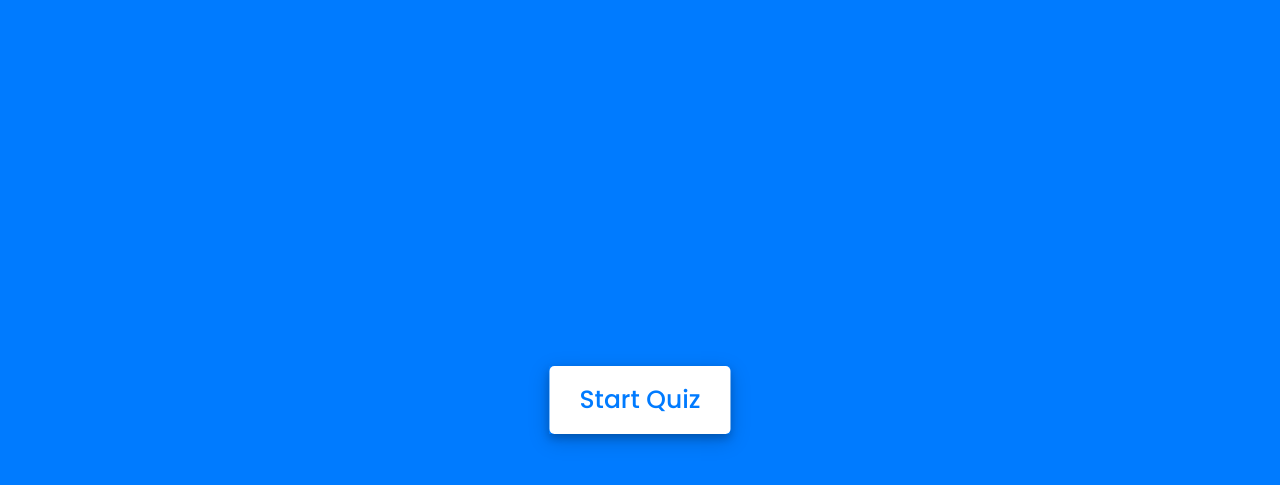
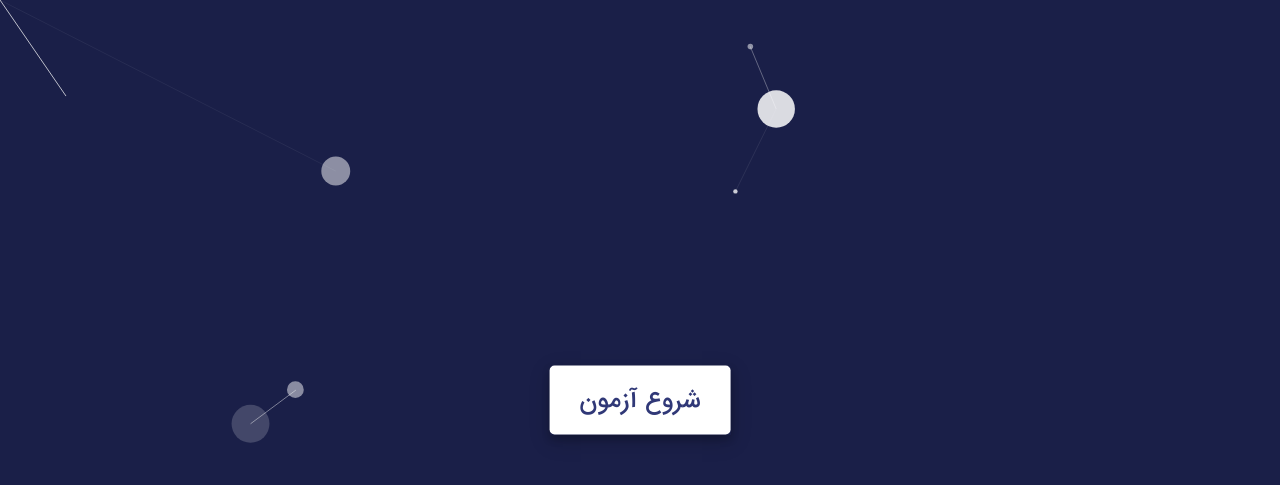
Before and after one commit to masoudred6464/Quiz-app, a plain HTML site: page index.html in a window 1280 px wide. Shown: the top 485 px of the page. Drawn offline with nearby package versions, Linux system fonts and the light colour scheme.

Commit message:
edit color and text of project

```diff
--- a/index.html
+++ b/index.html
@@ -1,5 +1,5 @@
 <!DOCTYPE html>
-<html lang="en">
+<html lang="fa" dir="rtl">
   <head>
     <meta charset="UTF-8" />
     <meta http-equiv="X-UA-Compatible" content="IE=edge" />
@@ -12,45 +12,47 @@
       href="https://cdnjs.cloudflare.com/ajax/libs/font-awesome/5.13.0/css/all.min.css"
       rel="stylesheet"
     />
+    <script src="https://cdn.jsdelivr.net/particles.js/2.0.0/particles.min.js"></script>
   </head>
   <body>
+    <div id="particles-js"></div>
     <!-- Start Quiz Button -->
-    <div class="start-btn"><button>Start Quiz</button></div>
+    <div class="start-btn"><button>شروع آزمون</button></div>
 
     <!-- Info Box -->
     <div class="info-box">
       <div class="info-title">
-        <span>Some Rules of this Quiz</span>
+        <span>قوانین پاسخگویی به سوالات</span>
       </div>
       <div class="info-list">
         <div class="info">
-          1. You will have only <span>15 seconds</span> per each questions.
+          ۱. شما فقط <span>۱۵ ثانیه</span> برای پاسخگویی به هر سوال فرصت دارید.
         </div>
         <div class="info">
-          2. Once you select your answer, you can't reselect.
+          ۲. هنگامی که یک گزینه را انتخاب کردید، امکان تصحیح آن وجود ندارد.
         </div>
         <div class="info">
-          3. You can't select any option once time goes off.
+          ۳. هنگامی که زمان به پایان برسد نمیتوانید گزینه ای را انتخاب کنید.
         </div>
         <div class="info">
-          4. You can't exit from the Quiz while you're playing.
+          ۴. در هنگام آزمون تا پایان سوالات نمیتوانید خارج شوید.
         </div>
         <div class="info">
-          5. You'll get points on the basis of your correct answers.
+          ۵. بر اساس تعداد پاسخ های صحیح امتیاز میگیرید.
         </div>
       </div>
       <div class="btns">
-        <button class="quit">Exit Quiz</button>
-        <button class="restart">Continue</button>
+        <button class="quit">خروج</button>
+        <button class="restart">ادامه</button>
       </div>
     </div>
 
     <!-- Quiz Box -->
     <div class="quiz-box">
       <header>
-        <div class="title">Awesome Quiz Application</div>
+        <div class="title">آزمون عمومی</div>
         <div class="timer">
-          <div class="time-text">Time Left</div>
+          <div class="time-text">زمان باقی مانده </div>
           <div class="timer-sec">15</div>
         </div>
         <div class="time-line"></div>
@@ -86,7 +88,7 @@
             Questions</span
           > -->
         </div>
-        <button class="next-btn">Next Que</button>
+        <button class="next-btn">بعدی</button>
       </footer>
     </div>
 
@@ -95,7 +97,7 @@
       <div class="icon">
         <i class="fas fa-crown"></i>
       </div>
-      <div class="complete-text">You've completed the Quiz!</div>
+      <div class="complete-text">آزمون به پایان رسید!</div>
       <div class="score-text">
         <!-- <span
           >and sorry, You got only
@@ -105,11 +107,12 @@
         > -->
       </div>
       <div class="btns">
-        <button class="restart">Replay Quiz</button>
-        <button class="quit">Quit Quiz</button>
+        <button class="restart">تکرار آزمون</button>
+        <button class="quit">خروج</button>
       </div>
     </div>
 
+    <script src="./js/particles.js"></script>
     <!-- js file -->
     <script src="js/script.js" type="module"></script>
   </body>
--- /dev/null
+++ b/js/particles.js
@@ -0,0 +1,543 @@
+particlesJS("particles-js", {
+  autoPlay: true,
+  background: {
+    color: {
+      value: "#0d47a1",
+    },
+    image: "",
+    position: "50% 50%",
+    repeat: "no-repeat",
+    size: "cover",
+    opacity: 1,
+  },
+  backgroundMask: {
+    composite: "destination-out",
+    cover: {
+      color: {
+        value: "#fff",
+      },
+      opacity: 1,
+    },
+    enable: false,
+  },
+  defaultThemes: {},
+  delay: 0,
+  fullScreen: {
+    enable: true,
+    zIndex: 1,
+  },
+  detectRetina: true,
+  duration: 0,
+  fpsLimit: 120,
+  interactivity: {
+    detectsOn: "window",
+    events: {
+      onClick: {
+        enable: false,
+        mode: "push",
+      },
+      onDiv: {
+        selectors: "#repulse-div",
+        enable: true,
+        mode: "repulse",
+        type: "circle",
+      },
+      onHover: {
+        enable: false,
+        mode: "repulse",
+        parallax: {
+          enable: false,
+          force: 2,
+          smooth: 10,
+        },
+      },
+      resize: {
+        delay: 0.5,
+        enable: true,
+      },
+    },
+    modes: {
+      attract: {
+        distance: 200,
+        duration: 0.4,
+        easing: "ease-out-quad",
+        factor: 1,
+        maxSpeed: 50,
+        speed: 1,
+      },
+      bounce: {
+        distance: 200,
+      },
+      bubble: {
+        distance: 400,
+        duration: 2,
+        mix: false,
+        opacity: 0.8,
+        size: 40,
+        divs: {
+          distance: 200,
+          duration: 0.4,
+          mix: false,
+          selectors: [],
+        },
+      },
+      connect: {
+        distance: 80,
+        links: {
+          opacity: 0.5,
+        },
+        radius: 60,
+      },
+      grab: {
+        distance: 400,
+        links: {
+          blink: false,
+          consent: false,
+          opacity: 1,
+        },
+      },
+      push: {
+        default: true,
+        groups: [],
+        quantity: 4,
+      },
+      remove: {
+        quantity: 2,
+      },
+      repulse: {
+        distance: 200,
+        duration: 0.4,
+        factor: 100,
+        speed: 1,
+        maxSpeed: 50,
+        easing: "ease-out-quad",
+        divs: {
+          distance: 200,
+          duration: 0.4,
+          factor: 100,
+          speed: 1,
+          maxSpeed: 50,
+          easing: "ease-out-quad",
+          selectors: [],
+        },
+      },
+      slow: {
+        factor: 3,
+        radius: 200,
+      },
+      trail: {
+        delay: 1,
+        pauseOnStop: false,
+        quantity: 1,
+      },
+      light: {
+        area: {
+          gradient: {
+            start: {
+              value: "#ffffff",
+            },
+            stop: {
+              value: "#000000",
+            },
+          },
+          radius: 1000,
+        },
+        shadow: {
+          color: {
+            value: "#000000",
+          },
+          length: 2000,
+        },
+      },
+    },
+  },
+  manualParticles: [],
+  particles: {
+    bounce: {
+      horizontal: {
+        random: {
+          enable: false,
+          minimumValue: 0.1,
+        },
+        value: 1,
+      },
+      vertical: {
+        random: {
+          enable: false,
+          minimumValue: 0.1,
+        },
+        value: 1,
+      },
+    },
+    collisions: {
+      absorb: {
+        speed: 2,
+      },
+      bounce: {
+        horizontal: {
+          random: {
+            enable: false,
+            minimumValue: 0.1,
+          },
+          value: 1,
+        },
+        vertical: {
+          random: {
+            enable: false,
+            minimumValue: 0.1,
+          },
+          value: 1,
+        },
+      },
+      enable: false,
+      mode: "bounce",
+      overlap: {
+        enable: true,
+        retries: 0,
+      },
+    },
+    color: {
+      value: "#ffffff",
+      animation: {
+        h: {
+          count: 0,
+          enable: false,
+          offset: 0,
+          speed: 1,
+          decay: 0,
+          sync: true,
+        },
+        s: {
+          count: 0,
+          enable: false,
+          offset: 0,
+          speed: 1,
+          decay: 0,
+          sync: true,
+        },
+        l: {
+          count: 0,
+          enable: false,
+          offset: 0,
+          speed: 1,
+          decay: 0,
+          sync: true,
+        },
+      },
+    },
+    groups: {},
+    move: {
+      angle: {
+        offset: 0,
+        value: 90,
+      },
+      attract: {
+        distance: 200,
+        enable: false,
+        rotate: {
+          x: 600,
+          y: 1200,
+        },
+      },
+      center: {
+        x: 50,
+        y: 50,
+        mode: "percent",
+        radius: 0,
+      },
+      decay: 0,
+      distance: {},
+      direction: "none",
+      drift: 0,
+      enable: true,
+      gravity: {
+        acceleration: 9.81,
+        enable: false,
+        inverse: false,
+        maxSpeed: 50,
+      },
+      path: {
+        clamp: true,
+        delay: {
+          random: {
+            enable: false,
+            minimumValue: 0,
+          },
+          value: 0,
+        },
+        enable: false,
+        options: {},
+      },
+      outModes: {
+        default: "out",
+        bottom: "out",
+        left: "out",
+        right: "out",
+        top: "out",
+      },
+      random: false,
+      size: false,
+      speed: 2,
+      spin: {
+        acceleration: 0,
+        enable: false,
+      },
+      straight: false,
+      trail: {
+        enable: false,
+        length: 10,
+        fill: {},
+      },
+      vibrate: false,
+      warp: false,
+    },
+    number: {
+      density: {
+        enable: true,
+        width: 1920,
+        height: 1080,
+      },
+      limit: 0,
+      value: 10,
+    },
+    opacity: {
+      random: {
+        enable: true,
+        minimumValue: 0.1,
+      },
+      value: {
+        min: 0.1,
+        max: 0.5,
+      },
+      animation: {
+        count: 0,
+        enable: true,
+        speed: 3,
+        decay: 0,
+        sync: false,
+        destroy: "none",
+        startValue: "random",
+        minimumValue: 0.1,
+      },
+    },
+    reduceDuplicates: false,
+    shadow: {
+      blur: 0,
+      color: {
+        value: "#000",
+      },
+      enable: false,
+      offset: {
+        x: 0,
+        y: 0,
+      },
+    },
+    shape: {
+      options: {},
+      type: "circle",
+    },
+    size: {
+      random: {
+        enable: true,
+        minimumValue: 1,
+      },
+      value: {
+        min: 0.1,
+        max: 5,
+      },
+      animation: {
+        count: 0,
+        enable: true,
+        speed: 20,
+        decay: 0,
+        sync: false,
+        destroy: "none",
+        startValue: "random",
+        minimumValue: 0.1,
+      },
+    },
+    stroke: {
+      width: 0,
+    },
+    zIndex: {
+      random: {
+        enable: false,
+        minimumValue: 0,
+      },
+      value: 0,
+      opacityRate: 1,
+      sizeRate: 1,
+      velocityRate: 1,
+    },
+    life: {
+      count: 0,
+      delay: {
+        random: {
+          enable: false,
+          minimumValue: 0,
+        },
+        value: 0,
+        sync: false,
+      },
+      duration: {
+        random: {
+          enable: false,
+          minimumValue: 0.0001,
+        },
+        value: 0,
+        sync: false,
+      },
+    },
+    rotate: {
+      random: {
+        enable: false,
+        minimumValue: 0,
+      },
+      value: 0,
+      animation: {
+        enable: false,
+        speed: 0,
+        decay: 0,
+        sync: false,
+      },
+      direction: "clockwise",
+      path: false,
+    },
+    destroy: {
+      bounds: {},
+      mode: "none",
+      split: {
+        count: 1,
+        factor: {
+          random: {
+            enable: false,
+            minimumValue: 0,
+          },
+          value: 3,
+        },
+        rate: {
+          random: {
+            enable: false,
+            minimumValue: 0,
+          },
+          value: {
+            min: 4,
+            max: 9,
+          },
+        },
+        sizeOffset: true,
+        particles: {},
+      },
+    },
+    roll: {
+      darken: {
+        enable: false,
+        value: 0,
+      },
+      enable: false,
+      enlighten: {
+        enable: false,
+        value: 0,
+      },
+      mode: "vertical",
+      speed: 25,
+    },
+    tilt: {
+      random: {
+        enable: false,
+        minimumValue: 0,
+      },
+      value: 0,
+      animation: {
+        enable: false,
+        speed: 0,
+        decay: 0,
+        sync: false,
+      },
+      direction: "clockwise",
+      enable: false,
+    },
+    twinkle: {
+      lines: {
+        enable: false,
+        frequency: 0.05,
+        opacity: 1,
+      },
+      particles: {
+        enable: false,
+        frequency: 0.05,
+        opacity: 1,
+      },
+    },
+    wobble: {
+      distance: 5,
+      enable: false,
+      speed: {
+        angle: 50,
+        move: 10,
+      },
+    },
+    orbit: {
+      animation: {
+        count: 0,
+        enable: false,
+        speed: 1,
+        decay: 0,
+        sync: false,
+      },
+      enable: false,
+      opacity: 1,
+      rotation: {
+        random: {
+          enable: false,
+          minimumValue: 0,
+        },
+        value: 45,
+      },
+      width: 1,
+    },
+    links: {
+      blink: false,
+      color: {
+        value: "#ffffff",
+      },
+      consent: false,
+      distance: 150,
+      enable: true,
+      frequency: 1,
+      opacity: 0.4,
+      shadow: {
+        blur: 5,
+        color: {
+          value: "#000",
+        },
+        enable: false,
+      },
+      triangles: {
+        enable: false,
+        frequency: 1,
+      },
+      width: 1,
+      warp: false,
+    },
+    repulse: {
+      random: {
+        enable: false,
+        minimumValue: 0,
+      },
+      value: 0,
+      enabled: false,
+      distance: 1,
+      duration: 1,
+      factor: 1,
+      speed: 1,
+    },
+  },
+  pauseOnBlur: true,
+  pauseOnOutsideViewport: true,
+  responsive: [],
+  smooth: false,
+  style: {},
+  themes: [],
+  zLayers: 100,
+});
--- a/js/questions.js
+++ b/js/questions.js
@@ -2,81 +2,114 @@
 let questions = [
     {
         num: 1,
-        question: "What does HTML stand for?",
-        answer: "Hyper Text Markup Language",
+        question: "کدام درخت نماد صلح است؟",
+        answer: "زیتون",
         options: [
-            "Hyper Text Preprocessor",
-            "Hyper Text Markup Language",
-            "Hyper Text Multiple Language",
-            "Hyper Tool Multi Language"
+            "سرو",
+            "زیتون",
+            "سیب",
+            "نارنج"
         ]
     },
     {
         num: 2,
-        question: "What does Css stand for?",
-        answer: "Cascading Style Sheet",
+        question: " آقای گل ملی جهان کیست؟",
+        answer: "کریس رونالدو",
         options: [
-            "Common Style Sheet",
-            "Colorful Style Sheet",
-            "Computer Style Sheet",
-            "Cascading Style Sheet"
+            "مارادونا",
+            "لیونل مسی",
+            "علی دایی",
+            "کریس رونالدو"
         ]
     },
     {
         num: 3,
-        question: "What does PHP stand for?",
-        answer: "Hypertext Preprocessor",
+        question: "جزایر لانگرهانس در کجا قرار دارد؟",
+        answer: "لوز المعده",
         options: [
-            "Hypertext Preprocessor",
-            "Hypertext programming",
-            "Hypertext Preprogramming",
-            "Hometext Preprocessor"
+            "اقیانوسیه",
+            "جمجمه",
+            "اسپانیا",
+            "لوز المعده"
         ]
     },
     {
         num: 4,
-        question: "What does SQL stand for?",
-        answer: "Structured Query Language",
+        question: "چند درصد بدن انسان را آب تشکیل می‌دهد؟",
+        answer: "60 درصد",
         options: [
-            "Stylish Question Language",
-            "Stylesheet Query Language",
-            "Statement Question Language",
-            "Structured Query Language"
+            "40 درصد",
+            "30 درصد",
+            "60 درصد",
+            "50 درصد"
         ]
     },
     {
         num: 5,
-        question: "What does XML stand for?",
-        answer: "eXtensible Markup Language",
+        question: "پاریس کوچولو لقب کدام شهر ایران است؟",
+        answer: "بروجرد",
         options: [
-            "eXtensible Markup Language",
-            "eXecutable Multiple Language",
-            "eXtra Multi Program Language",
-            "eXamine Multiple Language"
+            "اصفهان",
+            "بروجرد",
+            "تبریز",
+            "شیراز"
         ]
     },
     {
         num: 6,
-        question: "where is Tehran?",
-        answer: "center of iran",
+        question: " شهر بهار نارنج لفب کدام شهر ایران است؟",
+        answer: "بابل",
         options: [
-            "left of iran",
-            "right of iran",
-            "top of iran",
-            "center of iran",
+            "بوشهر",
+            "زاهدان",
+            "خوی",
+            "بابل",
         ]
     },
     {
         num: 7,
-        question: "هر سال چند فصل دارد؟",
-        answer: "4",
+        question: "کدام حشره بیشترین طول عمر را دارد؟",
+        answer: "موریانه",
         options: [
-            "4",
-            "1",
-            "2",
-            "3",
+            "موریانه",
+            "عنکبوت",
+            "ملخ",
+            "مورچه",
         ]
-    }
+    },
+    {
+        num: 8,
+        question: "کدام حیوان در هنگام خواب یک چشم خود را باز نگه می‌دارد؟",
+        answer: "گرگ",
+        options: [
+            "شغال",
+            "جغد",
+            "گرگ",
+            "روباه",
+        ]
+    },
+    {
+        num: 9,
+        question: "عمیق‌ترین دریاچه جهان کدام است؟",
+        answer: "بایکال",
+        options: [
+            "خزر",
+            "بایکال",
+            "تی تی کالا",
+            "وان",
+        ]
+    },
+    {
+        num: 10,
+        question: "در بمباران اتمی ژاپن توسط آمریکا، نام بمبی که بر روی شهر هیروشیما انداخته شد چه بود؟",
+        answer: "پسر کوچک",
+        options: [
+            "پسر کوچک",
+            "مرد کوچک",
+            "پسر چاق",
+            "مرد چاق",
+        ]
+    },
 
 ]
 
--- /dev/null
+++ b/style/font.css
@@ -0,0 +1,4 @@
+@font-face {
+    font-family: 'Iran Sans';
+    src: url('../fonts/IRANSans/IRANSans_Medium.ttf') format('truetype');
+}
--- a/style/stlye.css
+++ b/style/stlye.css
@@ -1,14 +1,18 @@
 /* importing font link */
-@import url("https://fonts.googleapis.com/css2?family=Poppins:ital,wght@0,400;0,500;1,600&display=swap");
+@import url("./font.css");
+
+:root {
+  --primary-color: #303877;
+}
 * {
   margin: 0;
   padding: 0;
   box-sizing: border-box;
-  font-family: "Poppins", sans-serif;
+  font-family: "Iran Sans";
 }
 
 body {
-  background-color: #007bff;
+  background-color: #1a1f48;
 }
 
 .start-btn,
@@ -37,7 +41,7 @@ body {
 .start-btn button {
   font-size: 25px;
   font-weight: 500;
-  color: #007bff;
+  color: var(--primary-color);
   padding: 15px 30px;
   outline: none;
   border: none;
@@ -77,7 +81,7 @@ body {
 
 .info-box .info-list .info span {
   font-weight: 600;
-  color: #007bff;
+  color: var(--primary-color);
 }
 
 .info-box .btns {
@@ -103,7 +107,7 @@ body {
 }
 
 .btns button.restart {
-  background: #007bff;
+  background: var(--primary-color);
   color: #fff;
 }
 
@@ -112,13 +116,13 @@ body {
 }
 
 .btns button.quit {
-  border: 1px solid #007bff;
-  color: #007bff;
+  border: 1px solid var(--primary-color);
+  color: var(--primary-color);
 }
 
 .btns button.quit:hover {
   color: #fff;
-  background: #007bff;
+  background: var(--primary-color);
 }
 
 .quiz-box {
@@ -185,7 +189,7 @@ body {
   bottom: 0;
   left: 0;
   height: 3px;
-  background: #007bff;
+  background: var(--primary-color);
 }
 
 .quiz-box section {
@@ -296,9 +300,9 @@ footer .next-btn {
   border: none;
   outline: none;
   color: #fff;
-  background: #007bff;
+  background: var(--primary-color);
   border-radius: 5px;
-  border: 1px solid #007bff;
+  border: 1px solid var(--primary-color);
   cursor: pointer;
   transition: all 0.3s ease;
 }
@@ -324,7 +328,7 @@ footer .next-btn:hover {
 
 .result-box .icon {
   font-size: 100px;
-  color: #007bff;
+  color: var(--primary-color);
   margin-bottom: 10px;
 }
 
@@ -359,7 +363,11 @@ footer .next-btn:hover {
   font-size: 18px;
   font-weight: 500;
   border-radius: 5px;
-  border: 1px solid #007bff;
+  border: 1px solid var(--primary-color);
   cursor: pointer;
   transition: all 0.3s ease;
 }
+
+.particles-js-canvas-el {
+  height: 100vh !important;
+}
```
Also changed, not shown: js/script.js (+6 -6 lines), fonts/IRANSans/IRANSans.ttf (added), fonts/IRANSans/IRANSans_Black.ttf (added), fonts/IRANSans/IRANSans_Bold.ttf (added), fonts/IRANSans/IRANSans_Light.ttf (added), fonts/IRANSans/IRANSans_Medium.ttf (added), fonts/IRANSans/IRANSans_UltraLight.ttf (added).
